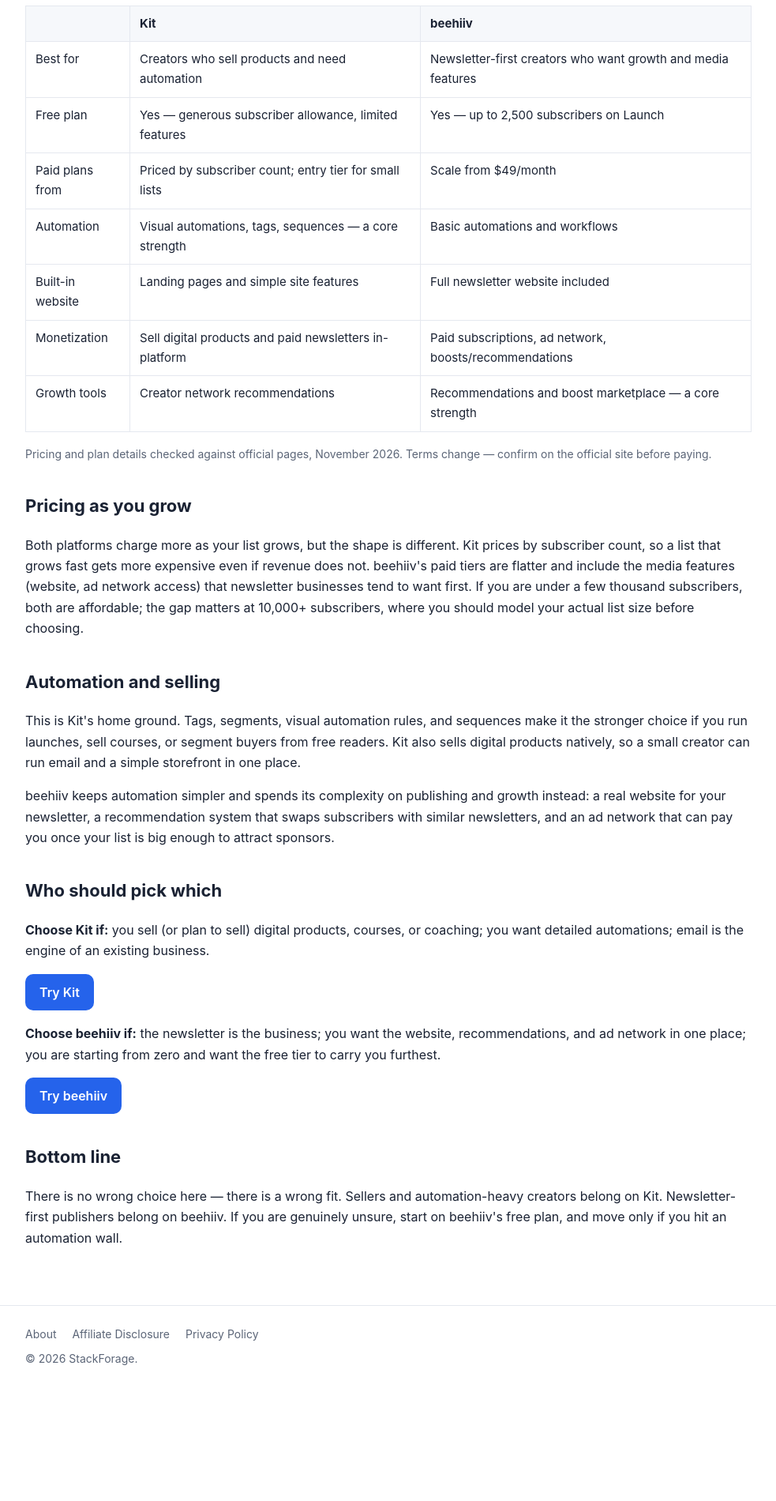
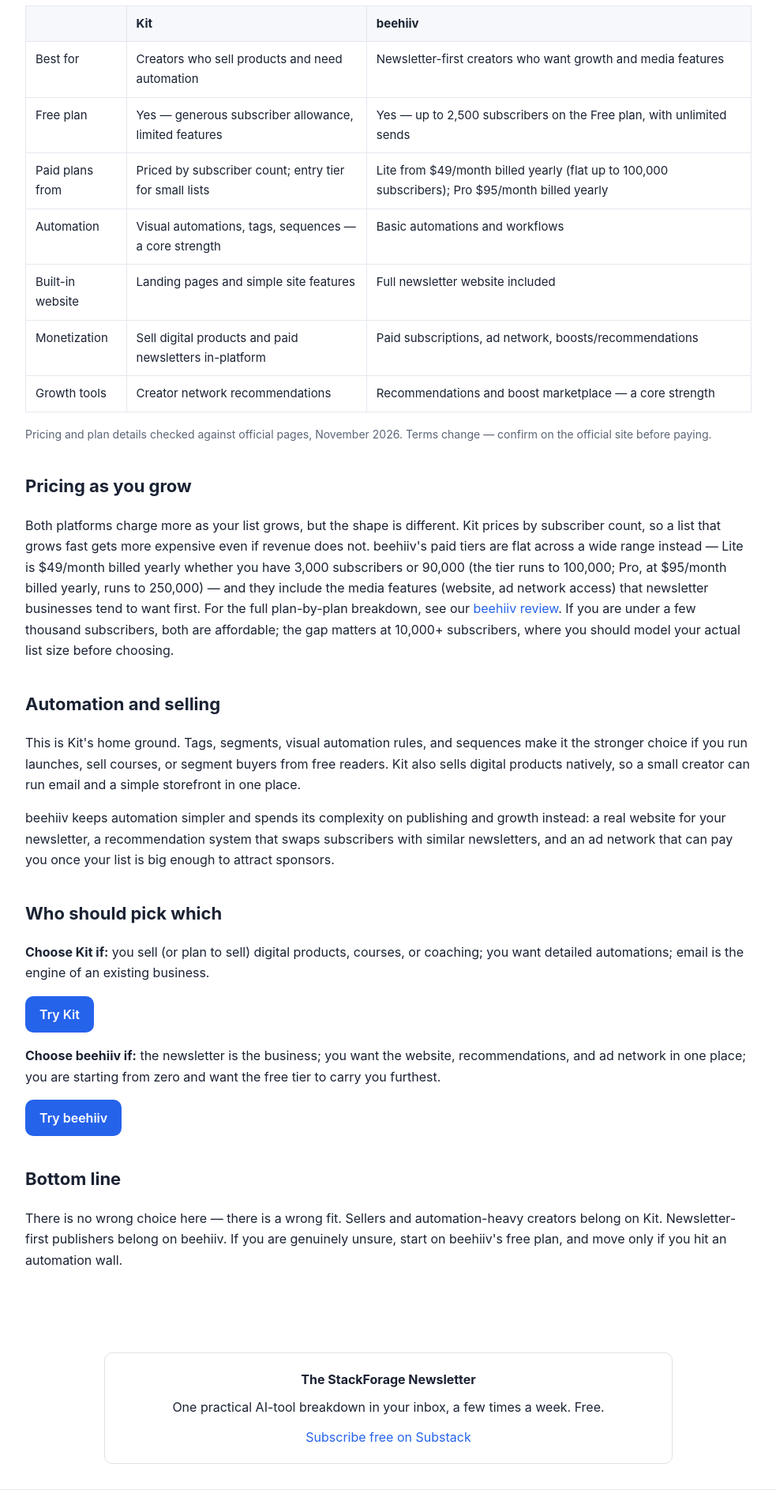
Before and after one commit to Bart77777/stackforage, a plain HTML site: page comparisons/kit-vs-beehiiv.html in a window 1280 px wide. Shown: the part 520-2420 px from the top of the page at 79% size, without its empty margins (148-1131 px from the left). Before the commit the page ends 2275 px from the top, so only its background shows below. Drawn offline with Linux system fonts and the light colour scheme.

```diff
--- a/comparisons/kit-vs-beehiiv.html
+++ b/comparisons/kit-vs-beehiiv.html
@@ -15,6 +15,7 @@
       <a href="/comparisons/">Comparisons</a>
       <a href="/ai-tools/">AI Tools</a>
       <a href="/email-tools/">Email Tools</a>
+      <a href="/freelance/">Freelance</a>
       <a href="/about.html">About</a>
     </nav>
   </div>
@@ -32,8 +33,8 @@
     <table>
       <tr><th></th><th>Kit</th><th>beehiiv</th></tr>
       <tr><td>Best for</td><td>Creators who sell products and need automation</td><td>Newsletter-first creators who want growth and media features</td></tr>
-      <tr><td>Free plan</td><td>Yes — generous subscriber allowance, limited features</td><td>Yes — up to 2,500 subscribers on Launch</td></tr>
-      <tr><td>Paid plans from</td><td>Priced by subscriber count; entry tier for small lists</td><td>Scale from $49/month</td></tr>
+      <tr><td>Free plan</td><td>Yes — generous subscriber allowance, limited features</td><td>Yes — up to 2,500 subscribers on the Free plan, with unlimited sends</td></tr>
+      <tr><td>Paid plans from</td><td>Priced by subscriber count; entry tier for small lists</td><td>Lite from $49/month billed yearly (flat up to 100,000 subscribers); Pro $95/month billed yearly</td></tr>
       <tr><td>Automation</td><td>Visual automations, tags, sequences — a core strength</td><td>Basic automations and workflows</td></tr>
       <tr><td>Built-in website</td><td>Landing pages and simple site features</td><td>Full newsletter website included</td></tr>
       <tr><td>Monetization</td><td>Sell digital products and paid newsletters in-platform</td><td>Paid subscriptions, ad network, boosts/recommendations</td></tr>
@@ -42,7 +43,7 @@
     <p style="color:var(--muted);font-size:14px">Pricing and plan details checked against official pages, November 2026. Terms change — confirm on the official site before paying.</p>
 
     <h2>Pricing as you grow</h2>
-    <p>Both platforms charge more as your list grows, but the shape is different. Kit prices by subscriber count, so a list that grows fast gets more expensive even if revenue does not. beehiiv's paid tiers are flatter and include the media features (website, ad network access) that newsletter businesses tend to want first. If you are under a few thousand subscribers, both are affordable; the gap matters at 10,000+ subscribers, where you should model your actual list size before choosing.</p>
+    <p>Both platforms charge more as your list grows, but the shape is different. Kit prices by subscriber count, so a list that grows fast gets more expensive even if revenue does not. beehiiv's paid tiers are flat across a wide range instead — Lite is $49/month billed yearly whether you have 3,000 subscribers or 90,000 (the tier runs to 100,000; Pro, at $95/month billed yearly, runs to 250,000) — and they include the media features (website, ad network access) that newsletter businesses tend to want first. For the full plan-by-plan breakdown, see our <a href="/email-tools/beehiiv-review.html">beehiiv review</a>. If you are under a few thousand subscribers, both are affordable; the gap matters at 10,000+ subscribers, where you should model your actual list size before choosing.</p>
 
     <h2>Automation and selling</h2>
     <p>This is Kit's home ground. Tags, segments, visual automation rules, and sequences make it the stronger choice if you run launches, sell courses, or segment buyers from free readers. Kit also sells digital products natively, so a small creator can run email and a simple storefront in one place.</p>
@@ -59,6 +60,13 @@
   </div>
 </main>
 
+
+<!-- newsletter-cta -->
+<div style="max-width:720px;margin:32px auto;padding:20px 24px;border:1px solid #e2e2e2;border-radius:10px;text-align:center;">
+  <p style="margin:0 0 8px;"><strong>The StackForage Newsletter</strong></p>
+  <p style="margin:0 0 12px;">One practical AI-tool breakdown in your inbox, a few times a week. Free.</p>
+  <p style="margin:0;"><a href="https://stackforage.substack.com/subscribe">Subscribe free on Substack</a></p>
+</div>
 <footer>
   <div class="wrap">
     <a href="/about.html">About</a>
```
